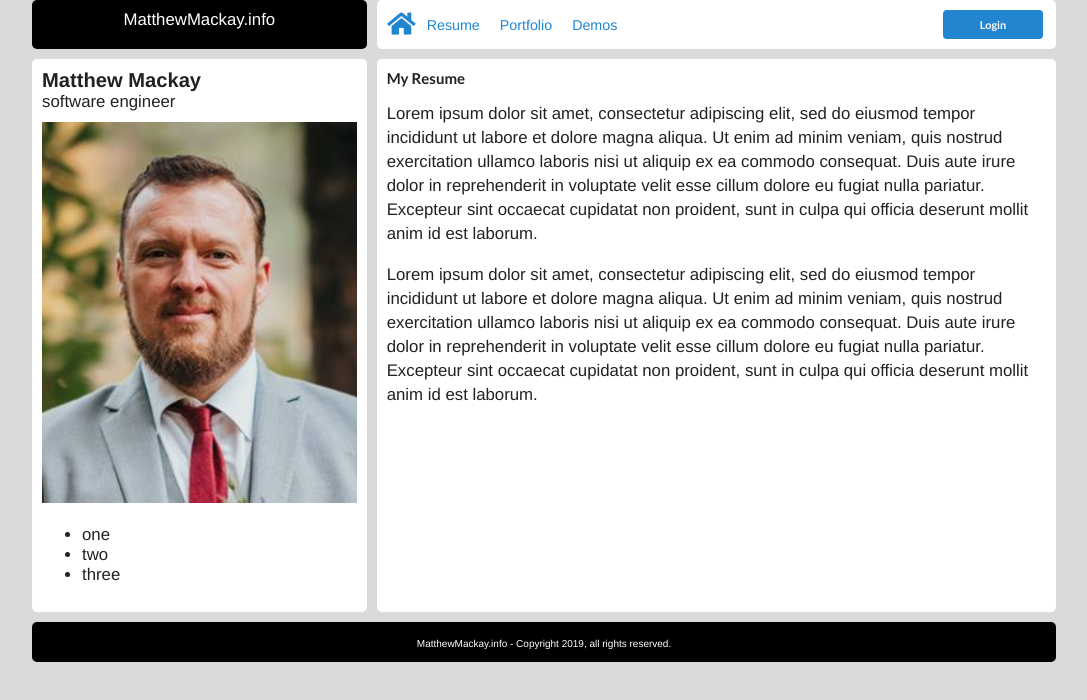
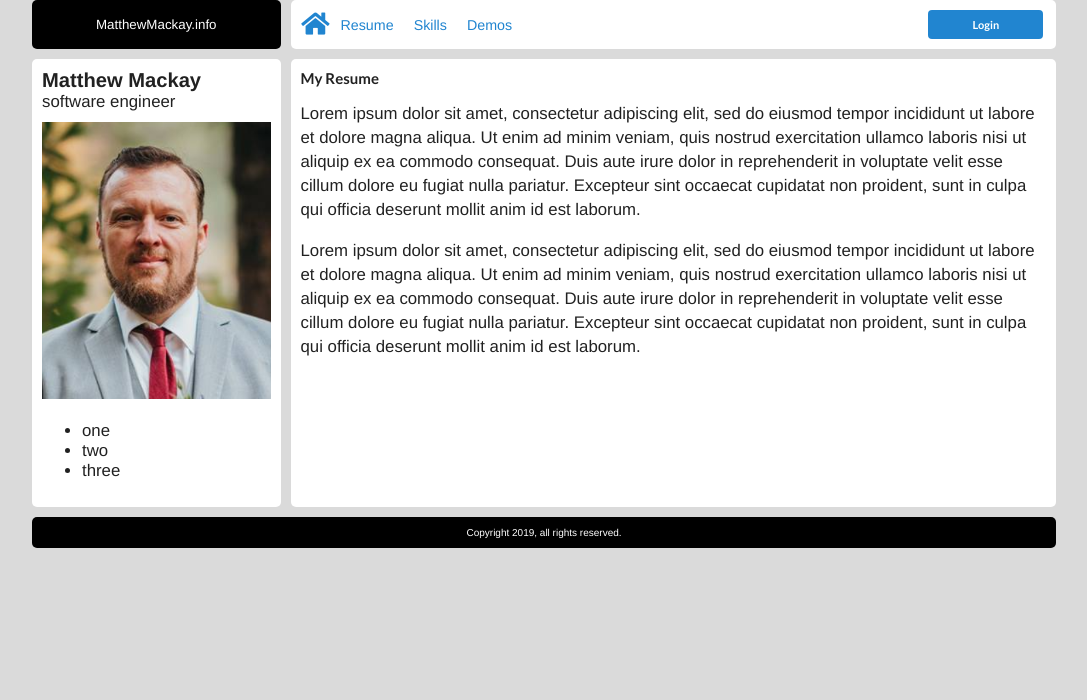
Before and after one commit to mattmackay76/matthewmackay.info, a React (Create React App) app in the folder ClientApp/: page / in a window 1280 px wide. Shown: the top 700 px of the page, without its empty margins (96-1183 px from the left). Built offline with nearby package versions, Linux system fonts and the light colour scheme.

Commit message:
minor adjustments

```diff
--- a/ClientApp/src/App.js
+++ b/ClientApp/src/App.js
@@ -10,8 +10,9 @@ class App extends React.Component
     }
 
     render() {
-        return <LayoutComponent />;
-
+        return (
+            <LayoutComponent />
+        );
     }
 }
 
--- a/ClientApp/src/components/layoutComponent.css
+++ b/ClientApp/src/components/layoutComponent.css
@@ -49,11 +49,15 @@
         font-weight: bold;
     }
 
-    .main-head, .main-footer {
-        background-color: black;
-        color: white;
-        text-align: center;
-    }
+.main-head, .main-footer {
+    background-color: black;
+    color: white;
+    text-align: center;
+    font-size: 10pt;
+    display: flex;
+    align-items: center;
+    justify-content: center;
+}
 
     .main-footer .copyright {
         font-size: x-small
@@ -81,21 +85,21 @@
 
 @media (min-width: 550px) {
     .main-head {
-        grid-column: col-start / span 4;
+        grid-column: col-start / span 3;
     }
 
     .main-nav {
-        grid-column: 5 / span 8;
+        grid-column: 4 / span 9;
     }
 
     .profile {
         /*col-start 1 is assumed*/
-        grid-column: col-start / span 4;
+        grid-column: col-start / span 3;
         grid-row: 3 / span 1;
     }
 
     .resume {
-        grid-column: col-start 5 / span 8;
+        grid-column: col-start 4 / span 9;
         grid-row: 3 / span 1;
     }
 
--- a/ClientApp/src/components/layoutComponent.js
+++ b/ClientApp/src/components/layoutComponent.js
@@ -36,7 +36,7 @@ class LayoutComponent extends Component {
                 </article>
                 <footer className="main-footer">
                     <span className="copyright">
-                        MatthewMackay.info - Copyright 2019, all rights reserved.
+                        Copyright 2019, all rights reserved.
                     </span>
                 </footer>
             </div>
--- a/ClientApp/src/components/navComponent.js
+++ b/ClientApp/src/components/navComponent.js
@@ -27,7 +27,7 @@ class NavComponent extends Component {
                 </a>
                 <div className="links">
                     <a href="#">Resume</a>
-                    <a href="#">Portfolio</a>
+                    <a href="#">Skills</a>
                     <a href="#">Demos</a>
                 </div>
 
```
